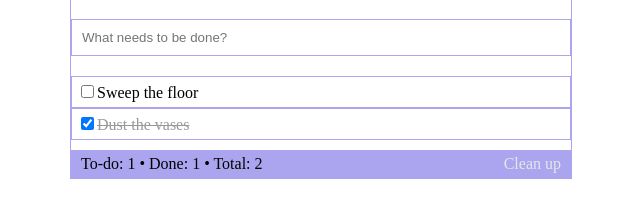
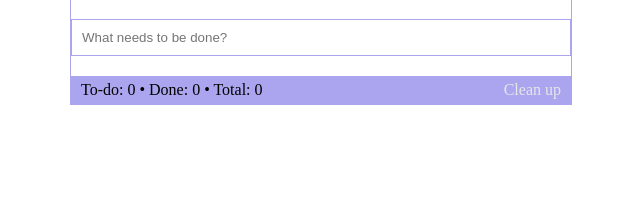
Before and after one commit to DisneyAlba/to-do-app, a plain HTML site: page index.html in a window 1280 px wide. Shown: the part 82-300 px from the top of the page, without its empty margins (319-959 px from the left). Drawn offline with Linux system fonts and the light colour scheme.

Commit message:
Removed initial items

```diff
--- a/index.html
+++ b/index.html
@@ -15,12 +15,6 @@
                 <input type="text" id="new-todo" placeholder="What needs to be done?">
             </form>
             <ul id="itemList">
-                <li class="itemTodo">
-                    <input type="checkbox" onchange="toggleDone(event)">Sweep the floor
-                </li>
-                <li class="itemCompleted">
-                    <input type="checkbox" checked onchange="toggleDone(event)">Dust the vases
-                </li>
             </ul>
             <div class="footer">
                 To-do: <span id="todo-count">1</span> •
```
